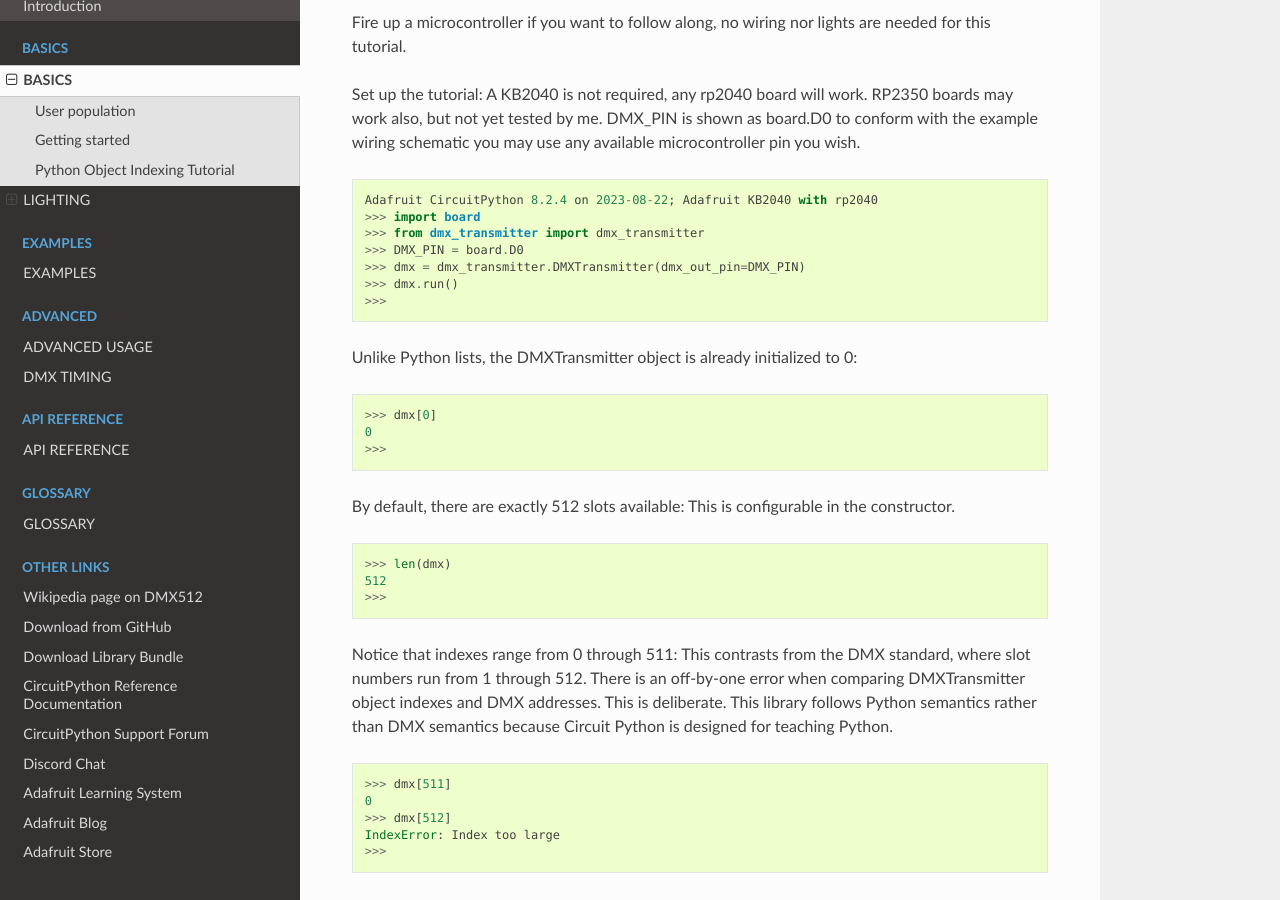
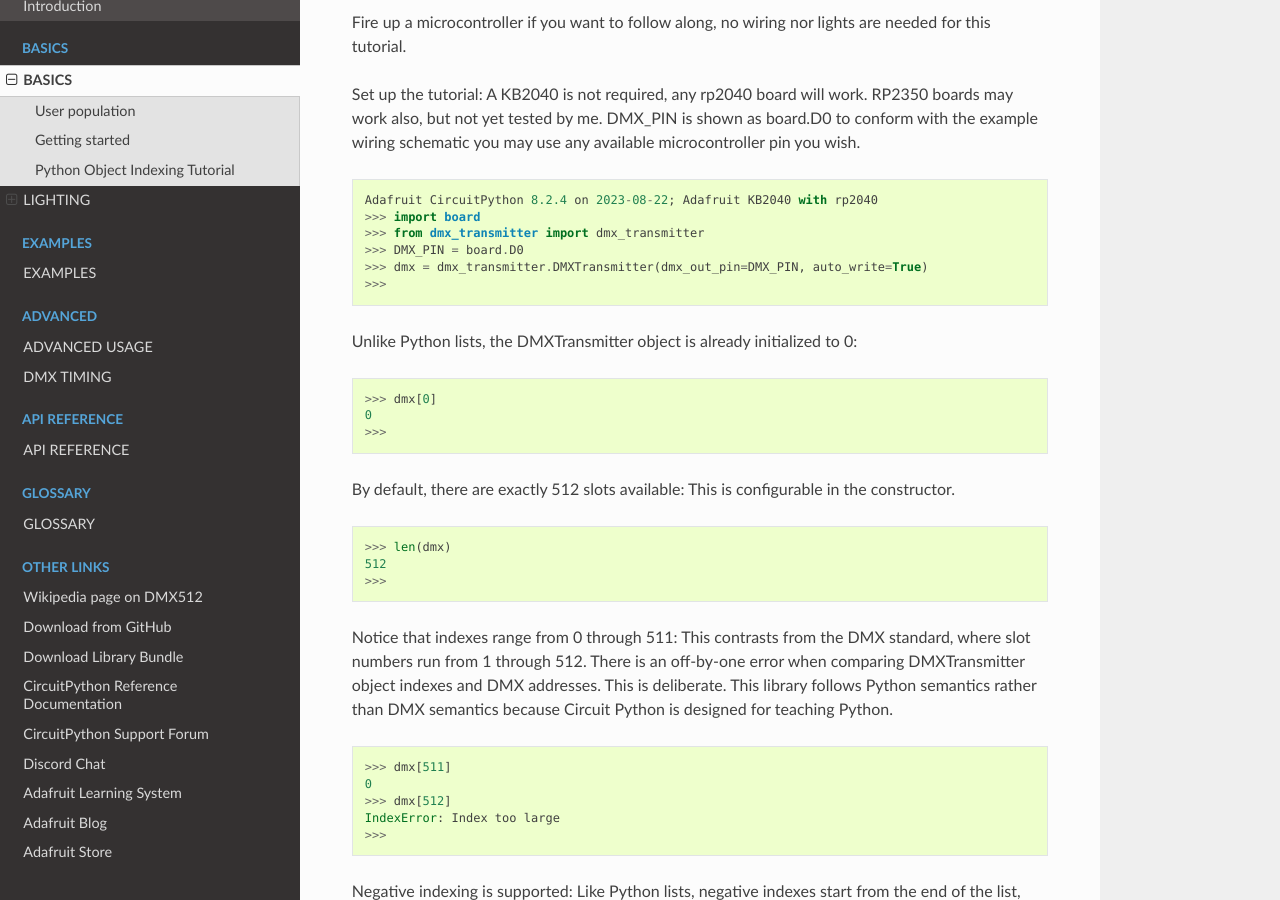
Before and after one commit to mydana/CircuitPython_DMX_Transmitter, a Sphinx documentation site: the page built from docs/basics.rst, in a window 1280 px wide and 900 px high, scrolled down 749 px. Built offline with Sphinx 7.4.7 and the Read the Docs theme 3.1.0, drawn with Linux system fonts in a browser that asks for light colours.

Commit message:
Update basics.rst

```diff
--- a/docs/basics.rst
+++ b/docs/basics.rst
@@ -41,8 +41,7 @@ you may use any available microcontroller pin you wish.
    >>> import board
    >>> from dmx_transmitter import dmx_transmitter
    >>> DMX_PIN = board.D0
-   >>> dmx = dmx_transmitter.DMXTransmitter(dmx_out_pin=DMX_PIN)
-   >>> dmx.run()
+   >>> dmx = dmx_transmitter.DMXTransmitter(dmx_out_pin=DMX_PIN, auto_write=True)
    >>>
 
 Unlike Python lists, the DMXTransmitter object is already initialized to 0:
```
